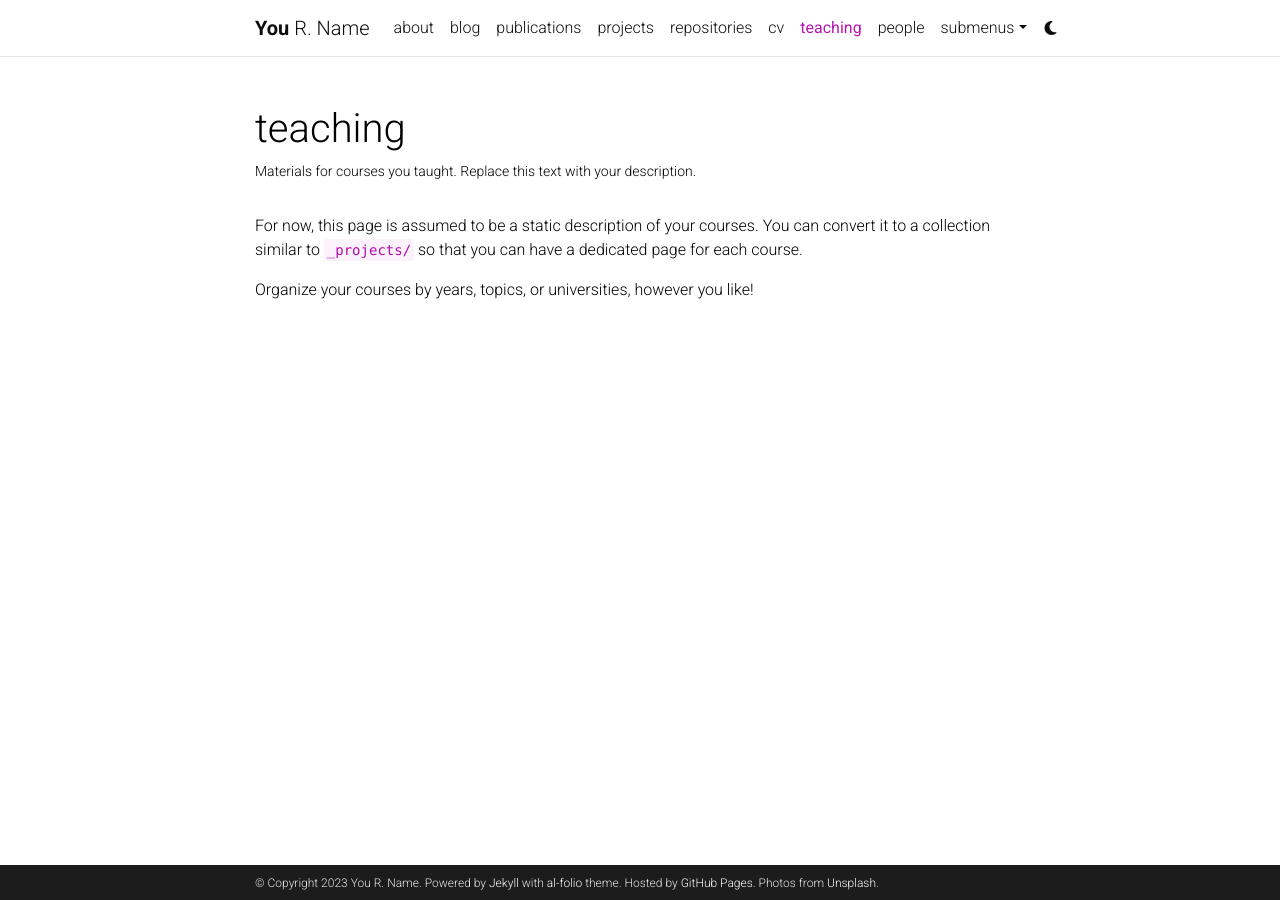
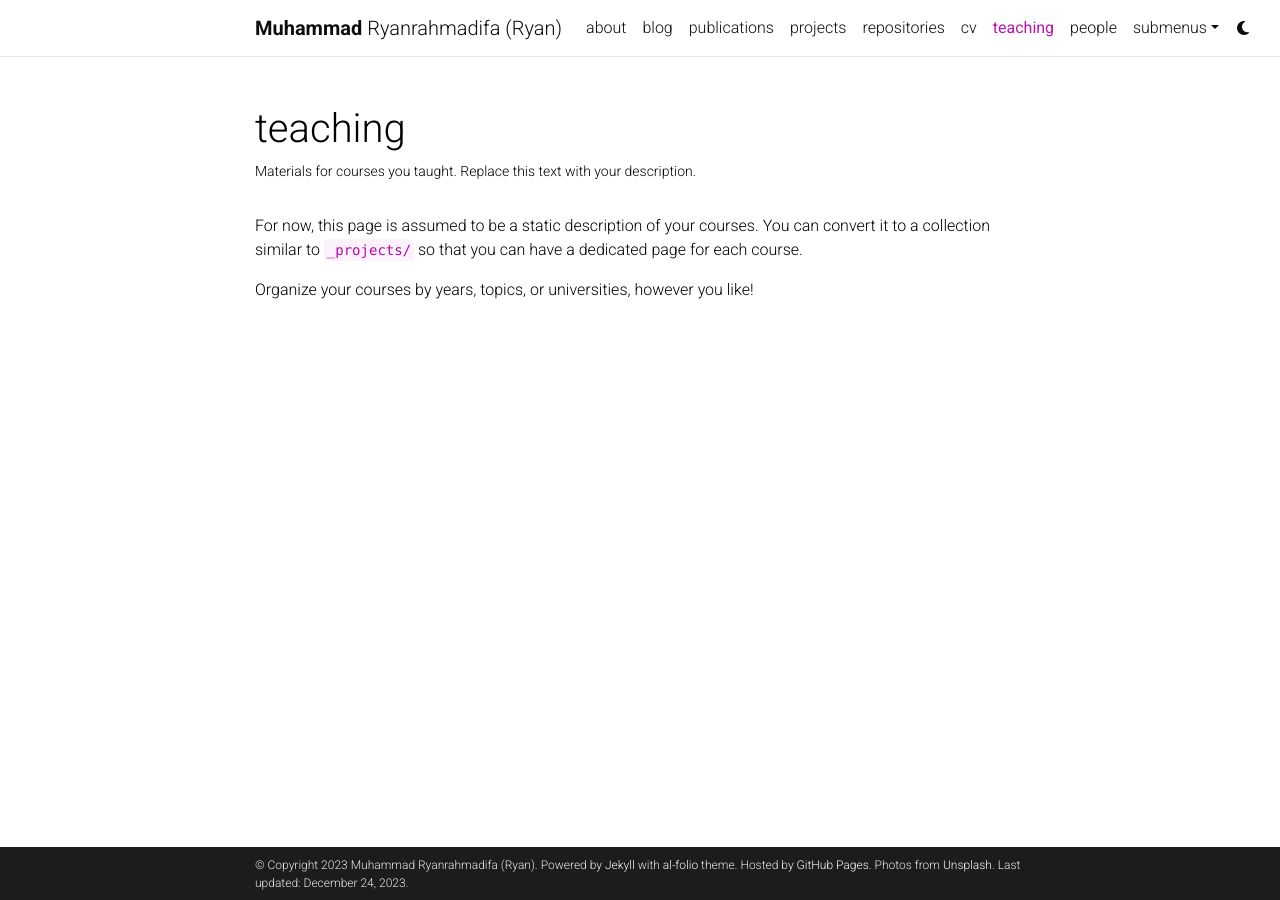
Before and after one commit to ryanrahmadifa/ryanrahmadifa.github.io, a Jekyll site: the page built from _pages/teaching.md, in a window 1280 px wide. Built offline with Jekyll 4.4.1, drawn with Linux system fonts in a browser that asks for light colours; comment, search, counter and statistics services are not loaded; a style sheet for code colours, icons or effects is not loaded.

Commit message:
Update _config.yml

```diff
--- a/_config.yml
+++ b/_config.yml
@@ -3,10 +3,10 @@
 # -----------------------------------------------------------------------------
 
 title: blank # the website title (if blank, full name will be used instead)
-first_name: You
-middle_name: R.
-last_name: Name
-email: you@example.com
+first_name: Muhammad
+middle_name: Ryanrahmadifa
+last_name: (Ryan)
+email: mryanrahmadifa@gmail.com
 description: > # the ">" symbol means to ignore newlines until "footer_text:"
   A simple, whitespace theme for academics. Based on [*folio](https://github.com/bogoli/-folio) design.
 footer_text: >
@@ -20,7 +20,7 @@
 
 url: https://ryanrahmadifa.github.io # the base hostname & protocol for your site
 baseurl: # the subpath of your site, e.g. /blog/
-last_updated: false # set to true if you want to display last updated in the footer
+last_updated: true # set to true if you want to display last updated in the footer
 impressum_path:  # set to path to include impressum link in the footer, use the same path as permalink in a page, helps to conform with EU GDPR
 
 # -----------------------------------------------------------------------------
```
